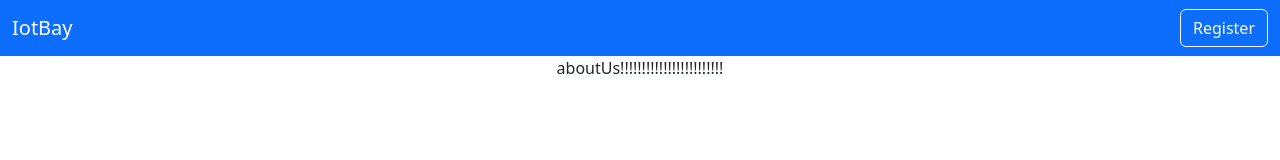
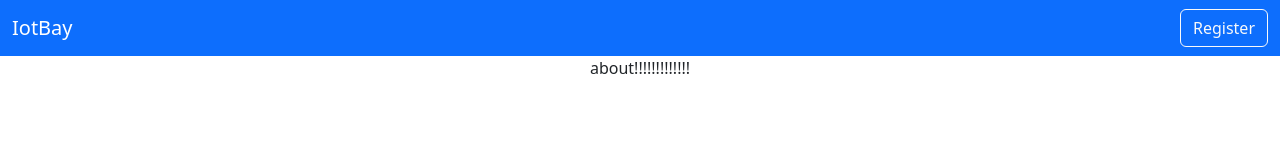
Before and after one commit to Taehexnlee/iotbay_demo, a React (Create React App) app: page /aboutUs in a window 1280 px wide. Shown: the top 160 px of the page. Built offline with nearby package versions, Linux system fonts and the light colour scheme.

Commit message:
Update AboutUs.js

```diff
--- a/src/pages/AboutUs.js
+++ b/src/pages/AboutUs.js
@@ -2,6 +2,6 @@ import React from 'react'
 
 export default function AboutUs() {
   return (
-    <div>aboutUs!!!!!!!!!!!!!!!!!!!!!!!!</div>
+    <div>about!!!!!!!!!!!!!</div>
   )
 }
```
